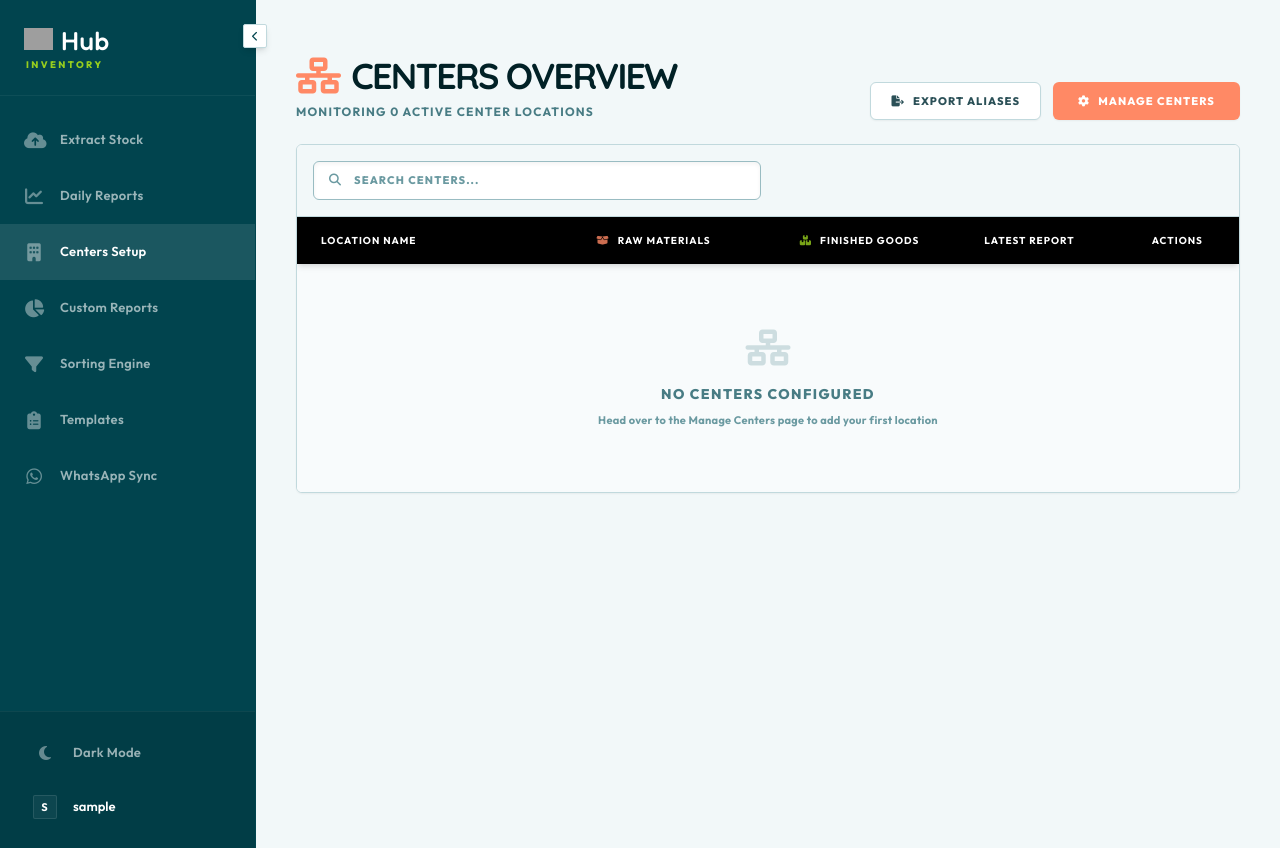
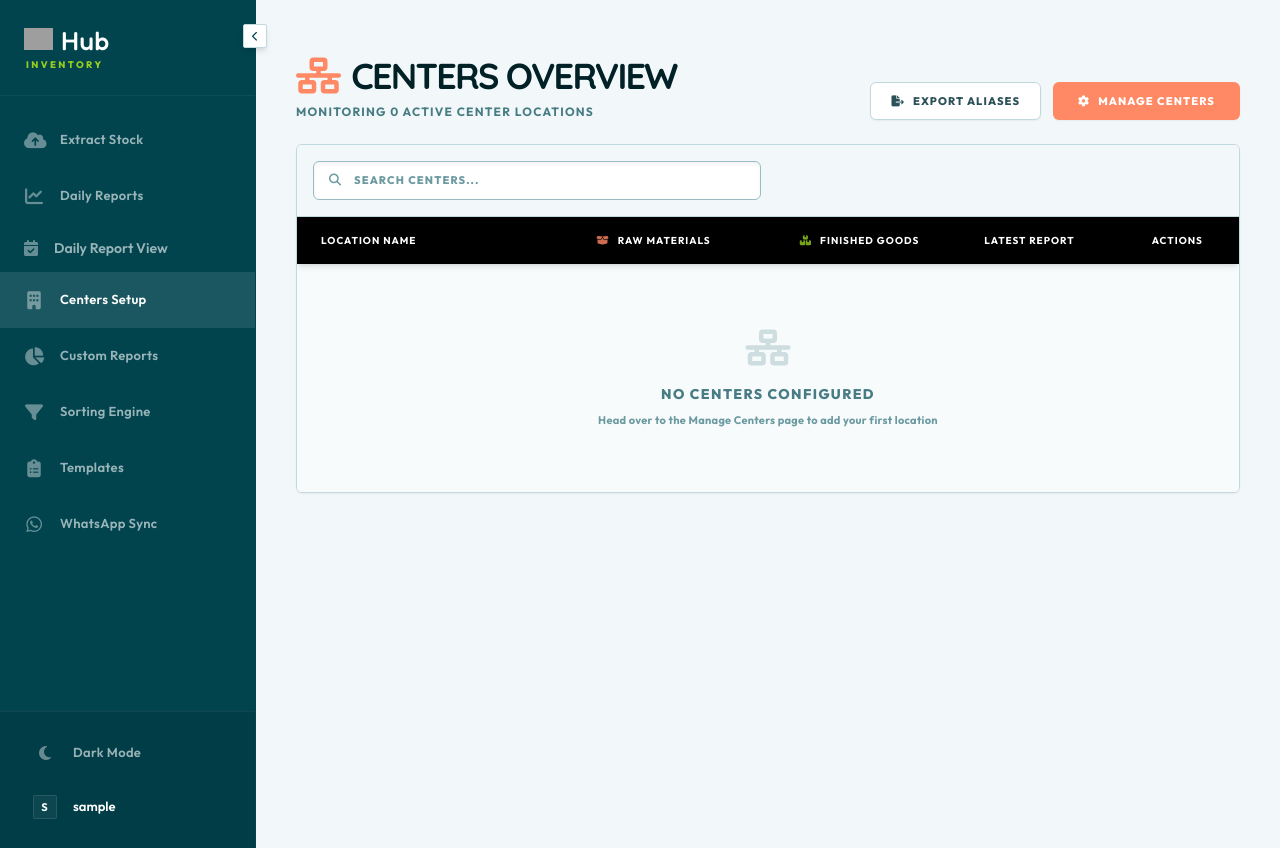
Before and after one commit to thedevdart/devdart, a Django app: page /inventory/centers/ in a window 1280 px wide. Run offline with Django 5.2, Linux system fonts and the light colour scheme; the visitor is signed in with stand-in values (Sample User, id 1); data that the repository does not hold is empty; parts of the project's set-up code (start-up, migrations or seed data) failed here and were passed over; some libraries are stand-ins or nearby versions; grey boxes are pictures that could not be loaded.

Commit message:
Add 'Daily Report View' link to sidebar

```diff
--- a/inventory/templates/inventory/base.html
+++ b/inventory/templates/inventory/base.html
@@ -127,6 +127,11 @@
                     <span class="sidebar-text text-[13px] font-semibold tracking-wide">Daily Reports</span>
                 </a>
 
+                <a href="{% url 'daily_report_view' %}" class="nav-link nav-item flex items-center gap-4 px-6 py-3.5 transition-colors {% if request.resolver_match.url_name == 'daily_report_view' %} bg-white/10 text-white {% else %} text-white/60 hover:text-white hover:bg-white/5 {% endif %}">
+                    <i class="fa-solid fa-calendar-check"></i>
+                    <span class="font-semibold text-sm">Daily Report View</span>
+                </a>
+
                 <a href="{% url 'centers_list' %}" class="nav-link nav-item flex items-center gap-4 px-6 py-3.5 transition-colors {% if request.resolver_match.url_name == 'centers_list' or request.resolver_match.url_name == 'center_history' %} bg-white/10 text-white {% else %} text-white/60 hover:text-white hover:bg-white/5 {% endif %}">
                     <i class="fa-solid fa-building text-lg w-5 text-center shrink-0 {% if request.resolver_match.url_name == 'centers_list' or request.resolver_match.url_name == 'center_history' %}text-accent{% endif %}"></i>
                     <span class="sidebar-text text-[13px] font-semibold tracking-wide">Centers Setup</span>
```
